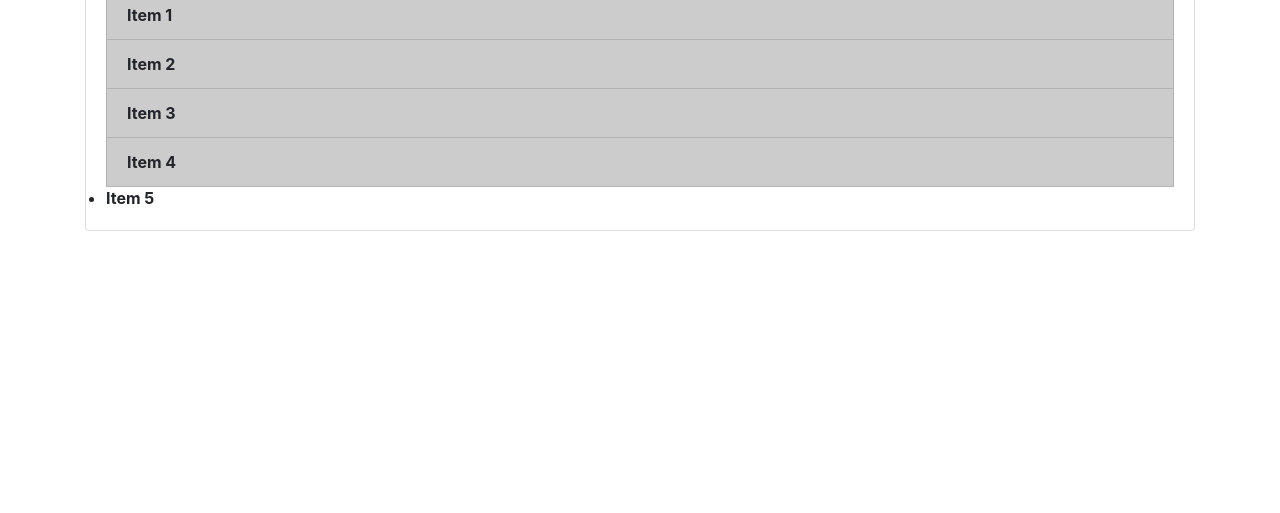
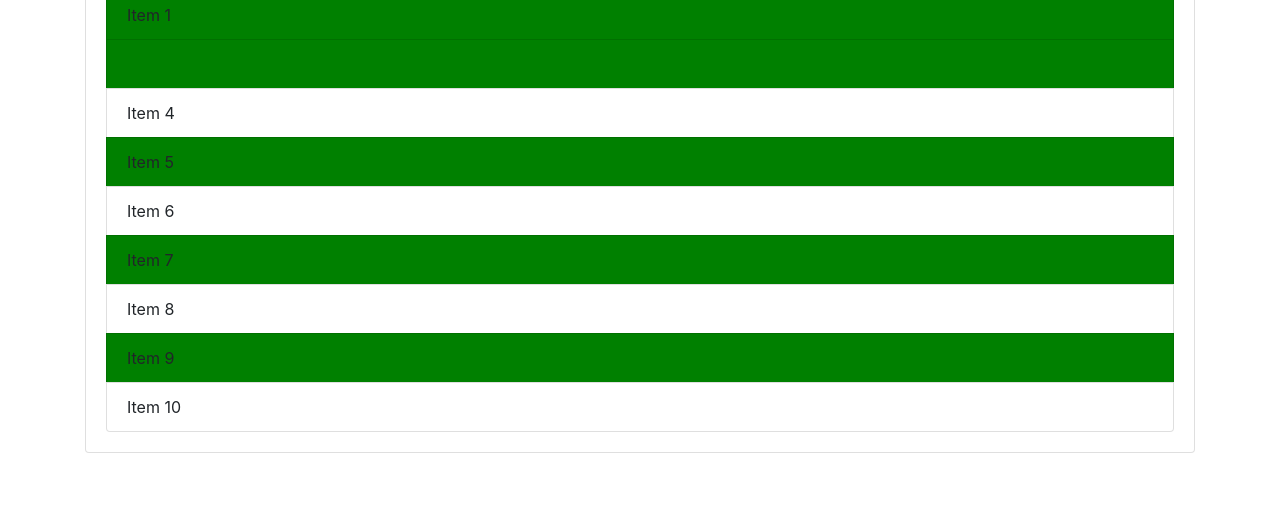
Before and after one commit to shubhamv387/testRepo2, a plain HTML site: page index.html in a window 1280 px wide. Shown: the part 287-800 px from the top of the page. Drawn offline with nearby package versions, Linux system fonts and the light colour scheme.

Commit message:
QuerySelector && QuerySelectorALL Ans

```diff
--- a/index.html
+++ b/index.html
@@ -33,22 +33,29 @@
           <li class="list-group-item">Item 2</li>
           <li class="list-group-item">Item 3</li>
           <li class="list-group-item">Item 4</li>
-          <li>Item 5</li>
+          <li class="list-group-item">Item 5</li>
+          <li class="list-group-item">Item 6</li>
+          <li class="list-group-item">Item 7</li>
+          <li class="list-group-item">Item 8</li>
+          <li class="list-group-item">Item 9</li>
+          <li class="list-group-item">Item 10</li>
         </ul>
       </div>
     </div>
 
     <script>
-      var liByClass = document.getElementsByClassName("list-group-item");
-      var liByTage = document.getElementsByTagName("li");
+      // QUERYSELECTOR
+      var secondItem = document.querySelector(".list-group-item:nth-child(2)");
+      var thirdItem = document.querySelector(".list-group-item:nth-child(3)");
+      secondItem.style.background = "green";
+      thirdItem.style.display = "none";
 
-      // changing Background Color using classname
-      for (let i = 0; i < liByClass.length; i++) {
-        liByClass[i].style.background = "#ccc";
-      }
-      // changing Font Weight using Tag Name
-      for (let i = 0; i < liByTage.length; i++) {
-        liByTage[i].style.fontWeight = "bold";
+      // QUERYSELECTORALL
+      var liByquerySelectorAll = document.querySelectorAll("li");
+      liByquerySelectorAll[1].style.color = "green";
+      var odd = document.querySelectorAll("li:nth-child(odd)");
+      for (let i = 0; i < odd.length; i++) {
+        odd[i].style.background = "green";
       }
     </script>
   </body>
```
